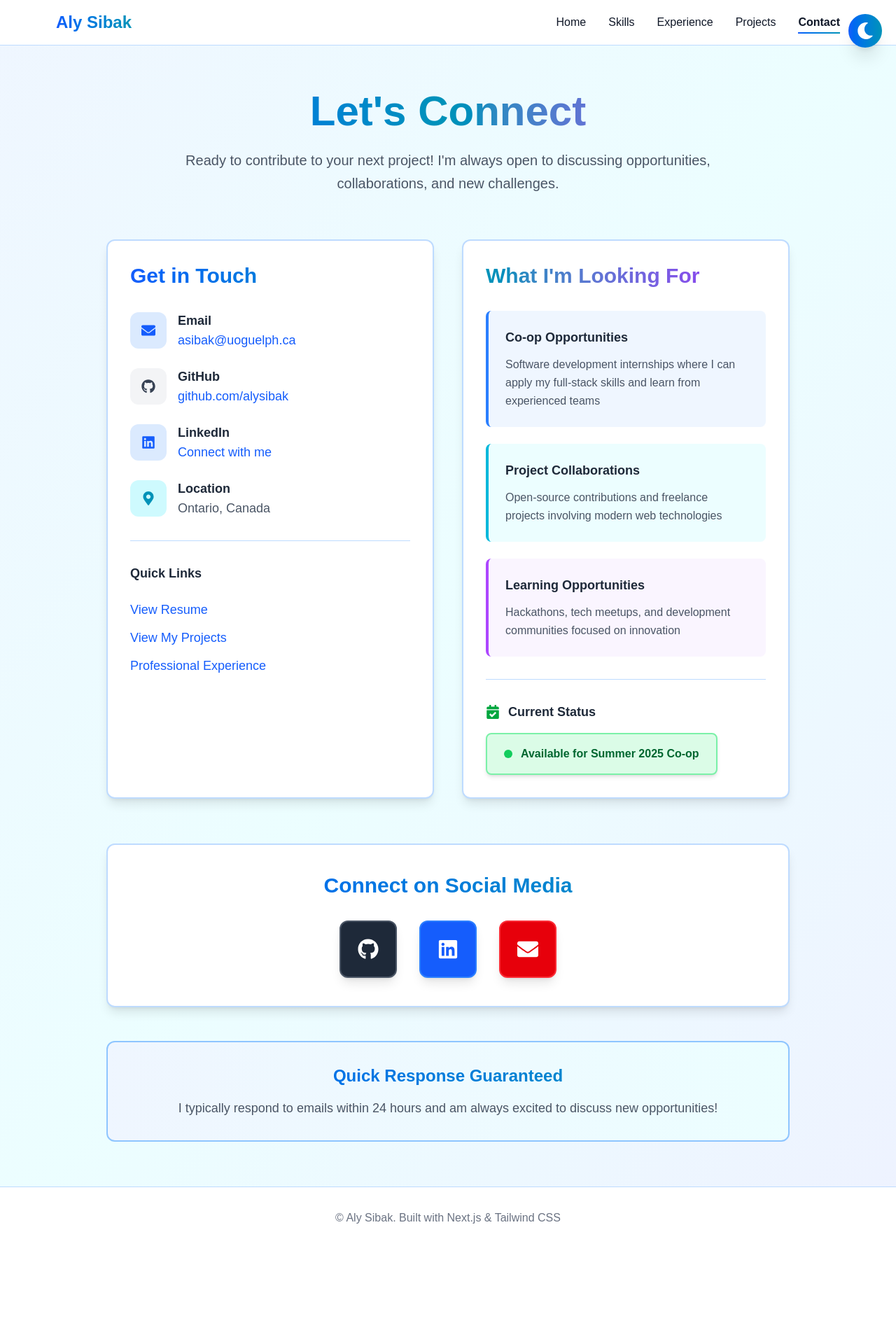
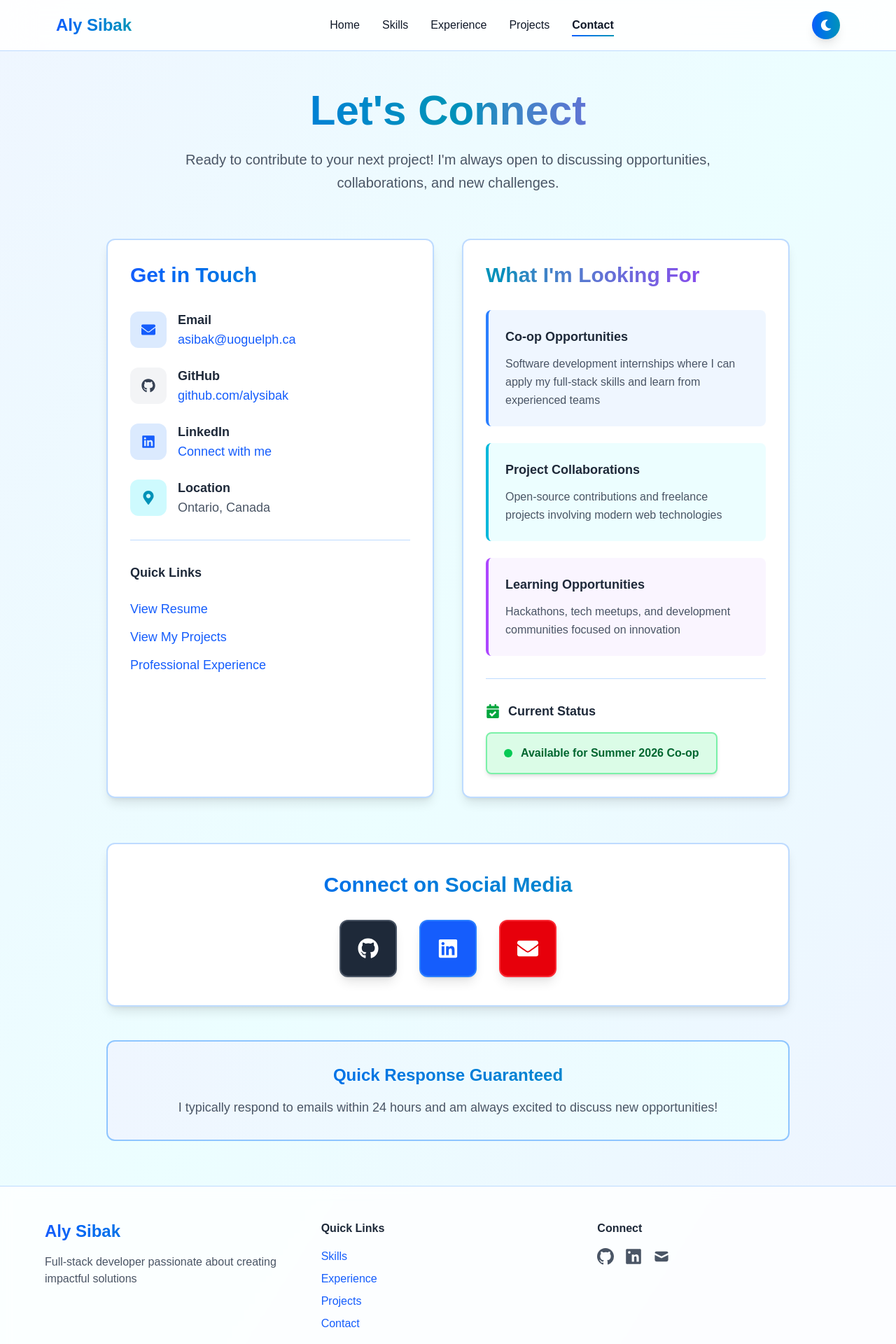
Before and after one commit to alysibak/portfolio-website, a Next.js app: page /contact in a window 1280 px wide. Shown: the top 1920 px of the page at 70% size. Before the commit the page ends 1784 px from the top, so only its background shows below. Built offline with nearby package versions, Linux system fonts and the light colour scheme.

Commit message:
small changes to UX

```diff
--- a/app/contact/page.js
+++ b/app/contact/page.js
@@ -1,62 +1,96 @@
 "use client";
 
-import React, { useState, useEffect } from "react";
+import React, { useState, useEffect, useCallback } from "react";
 import { FaGithub, FaLinkedin, FaEnvelope, FaSun, FaMoon, FaMapMarkerAlt, FaCalendarCheck } from "react-icons/fa";
 import { motion } from "framer-motion";
 import Link from "next/link";
 
-export default function Contact() {
+const THEME_KEY = 'aly-sibak-theme';
+
+const useTheme = () => {
   const [darkMode, setDarkMode] = useState(false);
+  const [isLoading, setIsLoading] = useState(true);
 
   useEffect(() => {
-    const savedTheme = window.localStorage?.getItem('theme');
-    if (savedTheme) {
-      setDarkMode(savedTheme === 'dark');
+    try {
+      const savedTheme = localStorage.getItem(THEME_KEY);
+      const prefersDark = window.matchMedia('(prefers-color-scheme: dark)').matches;
+      setDarkMode(savedTheme ? savedTheme === 'dark' : prefersDark);
+    } catch (error) {
+      console.warn('Failed to load theme preference:', error);
+      setDarkMode(window.matchMedia('(prefers-color-scheme: dark)').matches);
+    } finally {
+      setIsLoading(false);
     }
   }, []);
 
-  const toggleDarkMode = () => {
-    const newMode = !darkMode;
-    setDarkMode(newMode);
-    if (typeof window !== 'undefined') {
-      window.localStorage.setItem('theme', newMode ? 'dark' : 'light');
+  const toggleTheme = useCallback(() => {
+    const newTheme = !darkMode;
+    setDarkMode(newTheme);
+    try {
+      localStorage.setItem(THEME_KEY, newTheme ? 'dark' : 'light');
+    } catch (error) {
+      console.warn('Failed to save theme preference:', error);
     }
-  };
+  }, [darkMode]);
+
+  return { darkMode, toggleTheme, isLoading };
+};
+
+export default function Contact() {
+  const { darkMode, toggleTheme, isLoading } = useTheme();
+  const [mounted, setMounted] = useState(false);
+
+  useEffect(() => {
+    setMounted(true);
+  }, []);
+
+  if (isLoading || !mounted) {
+    return (
+      <div className="min-h-screen flex items-center justify-center bg-gradient-to-br from-blue-50 to-cyan-50">
+        <div className="animate-spin rounded-full h-12 w-12 border-b-2 border-blue-600"></div>
+      </div>
+    );
+  }
 
   return (
-    <div className={darkMode ? "min-h-screen bg-gradient-to-br from-gray-900 via-blue-900 to-gray-800 text-white" : "min-h-screen bg-gradient-to-br from-blue-50 via-cyan-50 to-indigo-50 text-gray-900"}>
-      {/* Dark/Light Mode Toggle */}
-      <button
-        onClick={toggleDarkMode}
-        className="fixed top-5 right-5 text-2xl z-50 p-3 bg-gradient-to-r from-blue-600 to-cyan-600 text-white rounded-full shadow-xl hover:scale-105 transition-all duration-300"
-      >
-        {darkMode ? <FaSun /> : <FaMoon />}
-      </button>
-
+    <div className={`min-h-screen transition-colors duration-300 ${
+      darkMode
+        ? "bg-gradient-to-br from-gray-900 via-blue-900 to-gray-800 text-white"
+        : "bg-gradient-to-br from-blue-50 via-cyan-50 to-indigo-50 text-gray-900"
+    }`}>
       {/* Navigation */}
-      <nav className={darkMode
-        ? "bg-gray-900 bg-opacity-90 backdrop-blur-lg border-b border-gray-700"
-        : "bg-white bg-opacity-90 backdrop-blur-lg border-b border-blue-200"
-      }>
+      <nav className={`fixed top-0 left-0 right-0 z-50 transition-all duration-300 ${
+        darkMode
+          ? 'bg-gray-900/90 border-gray-700'
+          : 'bg-white/90 border-blue-200'
+      } backdrop-blur-xl border-b`}>
         <div className="container mx-auto flex justify-between items-center p-4 max-w-6xl">
           <Link href="/" className="text-2xl font-bold bg-gradient-to-r from-blue-600 to-cyan-600 bg-clip-text text-transparent">
             Aly Sibak
           </Link>
-          <div className="flex space-x-8">
-            <Link href="/" className={`font-medium transition-colors duration-300 ${darkMode ? 'text-gray-300 hover:text-blue-400' : 'hover:text-blue-600'}`}>Home</Link>
-            <Link href="/skills" className={`font-medium transition-colors duration-300 ${darkMode ? 'text-gray-300 hover:text-blue-400' : 'hover:text-blue-600'}`}>Skills</Link>
-            <Link href="/experience" className={`font-medium transition-colors duration-300 ${darkMode ? 'text-gray-300 hover:text-blue-400' : 'hover:text-blue-600'}`}>Experience</Link>
-            <Link href="/projects" className={`font-medium transition-colors duration-300 ${darkMode ? 'text-gray-300 hover:text-blue-400' : 'hover:text-blue-600'}`}>Projects</Link>
-            <Link href="/contact" className={`relative font-semibold transition-colors duration-300 ${darkMode ? 'text-white hover:text-blue-400' : 'hover:text-blue-600'}`}>
+          <div className="hidden md:flex space-x-8">
+            <Link href="/" className="font-medium transition-colors duration-300 hover:text-blue-600">Home</Link>
+            <Link href="/skills" className="font-medium transition-colors duration-300 hover:text-blue-600">Skills</Link>
+            <Link href="/experience" className="font-medium transition-colors duration-300 hover:text-blue-600">Experience</Link>
+            <Link href="/projects" className="font-medium transition-colors duration-300 hover:text-blue-600">Projects</Link>
+            <Link href="/contact" className="relative font-semibold transition-colors duration-300 hover:text-blue-600 group">
               Contact
               <span className="absolute bottom-[-4px] left-0 w-full h-0.5 bg-gradient-to-r from-blue-600 to-cyan-600"></span>
             </Link>
           </div>
+          <button
+            onClick={toggleTheme}
+            className="p-3 rounded-full bg-gradient-to-r from-blue-600 to-cyan-600 text-white shadow-lg hover:scale-105 transition-all duration-300"
+            aria-label={`Switch to ${darkMode ? 'light' : 'dark'} mode`}
+          >
+            {darkMode ? <FaSun /> : <FaMoon />}
+          </button>
         </div>
       </nav>
 
       {/* Contact Content */}
-      <div className="container mx-auto px-6 py-16 max-w-5xl">
+      <div className="container mx-auto px-6 py-16 pt-32 max-w-5xl">
         <motion.div
           className="text-center mb-16"
           initial={{ opacity: 0, y: 30 }}
@@ -226,7 +260,7 @@ export default function Contact() {
                   : 'bg-green-100 text-green-800 border-green-300'
               }`}>
                 <div className="w-3 h-3 bg-green-500 rounded-full animate-pulse"></div>
-                <span className="font-semibold">Available for Summer 2025 Co-op</span>
+                <span className="font-semibold">Available for Summer 2026 Co-op</span>
               </div>
             </div>
           </motion.div>
@@ -296,13 +330,55 @@ export default function Contact() {
       </div>
 
       {/* Footer */}
-      <footer className={darkMode
-        ? "bg-gray-900 bg-opacity-80 backdrop-blur-sm py-8 text-center border-t border-gray-700"
-        : "bg-white bg-opacity-80 backdrop-blur-sm py-8 text-center border-t border-blue-200"
-      }>
-        <p className={darkMode ? 'text-gray-400' : 'text-gray-500'}>
-          © Aly Sibak. Built with Next.js & Tailwind CSS
-        </p>
+      <footer className={`py-12 px-6 border-t ${
+        darkMode
+          ? 'bg-gray-900/80 border-gray-700'
+          : 'bg-white/80 border-blue-200'
+      } backdrop-blur-sm`}>
+        <div className="max-w-6xl mx-auto">
+          <div className="grid grid-cols-1 md:grid-cols-3 gap-8">
+            <div>
+              <h3 className="text-2xl font-bold mb-4 bg-gradient-to-r from-blue-600 to-cyan-600 bg-clip-text text-transparent">
+                Aly Sibak
+              </h3>
+              <p className={darkMode ? 'text-gray-400' : 'text-gray-600'}>
+                Full-stack developer passionate about creating impactful solutions
+              </p>
+            </div>
+            <div>
+              <h4 className={`font-semibold mb-4 ${darkMode ? 'text-white' : 'text-gray-800'}`}>
+                Quick Links
+              </h4>
+              <div className="space-y-2">
+                <Link href="/skills" className="block text-blue-600 hover:text-blue-500 transition-colors">Skills</Link>
+                <Link href="/experience" className="block text-blue-600 hover:text-blue-500 transition-colors">Experience</Link>
+                <Link href="/projects" className="block text-blue-600 hover:text-blue-500 transition-colors">Projects</Link>
+                <Link href="/contact" className="block text-blue-600 hover:text-blue-500 transition-colors">Contact</Link>
+              </div>
+            </div>
+            <div>
+              <h4 className={`font-semibold mb-4 ${darkMode ? 'text-white' : 'text-gray-800'}`}>
+                Connect
+              </h4>
+              <div className="flex space-x-4">
+                <a href="https://github.com/alysibak" className="text-gray-600 hover:text-blue-600 transition-colors">
+                  <svg className="w-6 h-6" fill="currentColor" viewBox="0 0 20 20"><path fillRule="evenodd" d="M10 0C4.477 0 0 4.484 0 10.017c0 4.425 2.865 8.18 6.839 9.504.5.092.682-.217.682-.483 0-.237-.008-.868-.013-1.703-2.782.605-3.369-1.343-3.369-1.343-.454-1.158-1.11-1.466-1.11-1.466-.908-.62.069-.608.069-.608 1.003.07 1.531 1.032 1.531 1.032.892 1.53 2.341 1.088 2.91.832.092-.647.35-1.088.636-1.338-2.22-.253-4.555-1.113-4.555-4.951 0-1.093.39-1.988 1.029-2.688-.103-.253-.446-1.272.098-2.65 0 0 .84-.27 2.75 1.026A9.564 9.564 0 0110 4.844c.85.004 1.705.115 2.504.337 1.909-1.296 2.747-1.027 2.747-1.027.546 1.379.203 2.398.1 2.651.64.7 1.028 1.595 1.028 2.688 0 3.848-2.339 4.695-4.566 4.942.359.31.678.921.678 1.856 0 1.338-.012 2.419-.012 2.747 0 .268.18.58.688.482A10.019 10.019 0 0020 10.017C20 4.484 15.522 0 10 0z" clipRule="evenodd"></path></svg>
+                </a>
+                <a href="https://linkedin.com/in/aly-sibak-721b85252" className="text-gray-600 hover:text-blue-600 transition-colors">
+                  <svg className="w-6 h-6" fill="currentColor" viewBox="0 0 20 20"><path d="M16.338 16.338H13.67V12.16c0-.995-.017-2.277-1.387-2.277-1.39 0-1.601 1.086-1.601 2.207v4.248H8.014v-8.59h2.559v1.174h.037c.356-.675 1.227-1.387 2.526-1.387 2.703 0 3.203 1.778 3.203 4.092v4.711zM5.005 6.575a1.548 1.548 0 11-.003-3.096 1.548 1.548 0 01.003 3.096zm-1.337 9.763H6.34v-8.59H3.667v8.59zM17.668 1H2.328C1.595 1 1 1.581 1 2.298v15.403C1 18.418 1.595 19 2.328 19h15.34c.734 0 1.332-.582 1.332-1.299V2.298C19 1.581 18.402 1 17.668 1z"></path></svg>
+                </a>
+                <a href="mailto:asibak@uoguelph.ca" className="text-gray-600 hover:text-blue-600 transition-colors">
+                  <svg className="w-6 h-6" fill="currentColor" viewBox="0 0 20 20"><path d="M2.003 5.884L10 9.882l7.997-3.998A2 2 0 0016 4H4a2 2 0 00-1.997 1.884z"></path><path d="M18 8.118l-8 4-8-4V14a2 2 0 002 2h12a2 2 0 002-2V8.118z"></path></svg>
+                </a>
+              </div>
+            </div>
+          </div>
+          <div className={`mt-8 pt-8 border-t text-center ${
+            darkMode ? 'border-gray-700 text-gray-400' : 'border-blue-200 text-gray-600'
+          }`}>
+            <p>Built with React, Next.js, and passion for great UX.</p>
+          </div>
+        </div>
       </footer>
     </div>
   );
```
